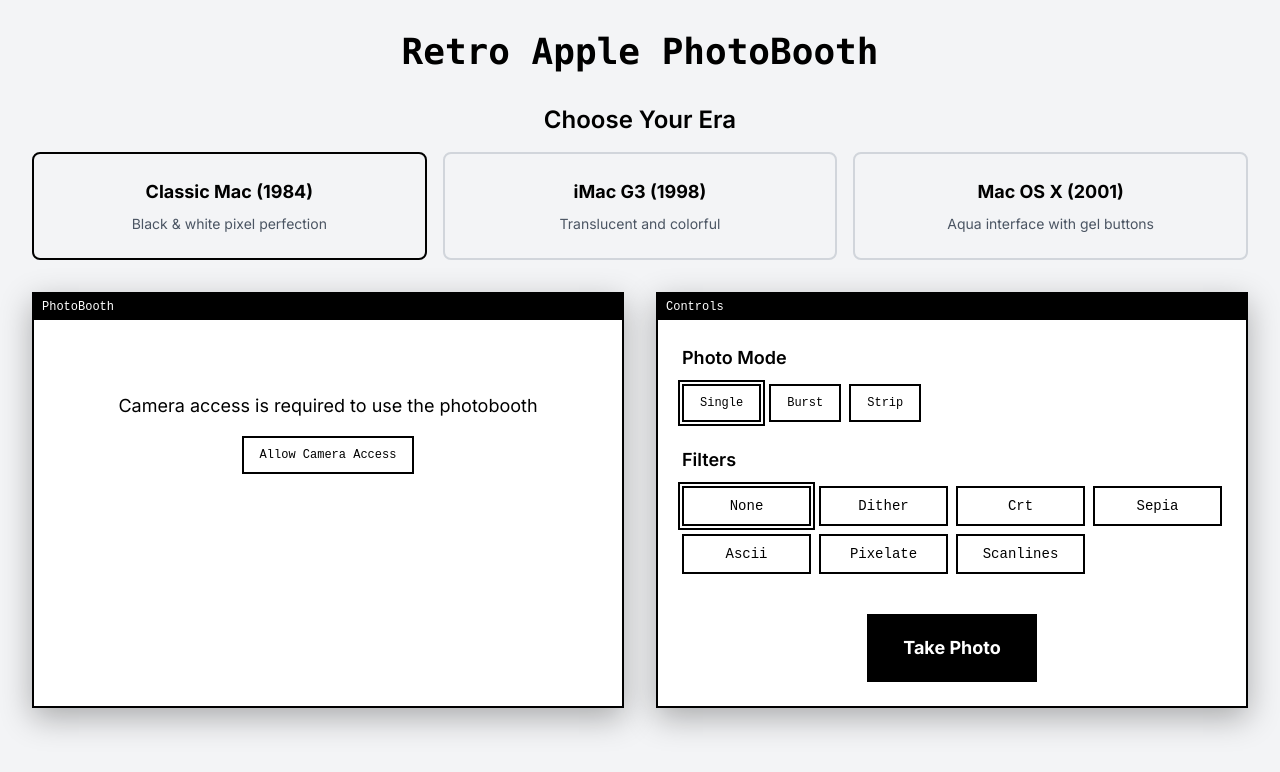
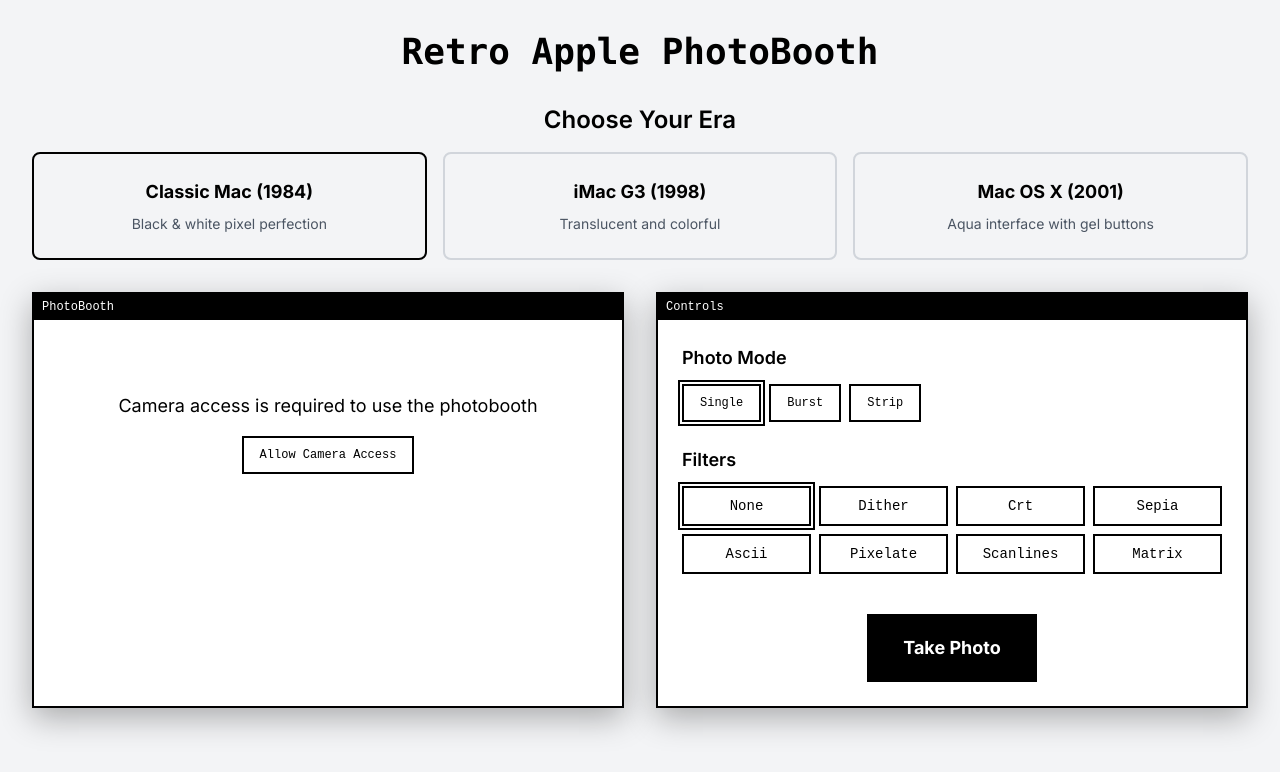
Before and after one commit to romanpaolo/keepsake-nextjs, a Next.js app: page / in a window 1280 px wide. Shown: the top 772 px of the page. Built offline with nearby package versions, Linux system fonts and the light colour scheme; a web font is replaced by a local one.

Commit message:
Fix: Add Matrix filter to ControlPanel filters array
The Matrix filter was implemented but missing from the UI controls.
Now it will appear as an option in the filter selection interface.

```diff
--- a/components/ControlPanel.tsx
+++ b/components/ControlPanel.tsx
@@ -23,7 +23,7 @@
   canCapture,
 }) => {
   const modes: PhotoMode[] = ["single", "burst", "strip"];
-  const filters: PhotoFilter[] = ["none", "dither", "crt", "sepia", "ascii", "pixelate", "scanlines"];
+  const filters: PhotoFilter[] = ["none", "dither", "crt", "sepia", "ascii", "pixelate", "scanlines", "matrix"];
 
   const getButtonClass = () => {
     switch (theme) {
```
